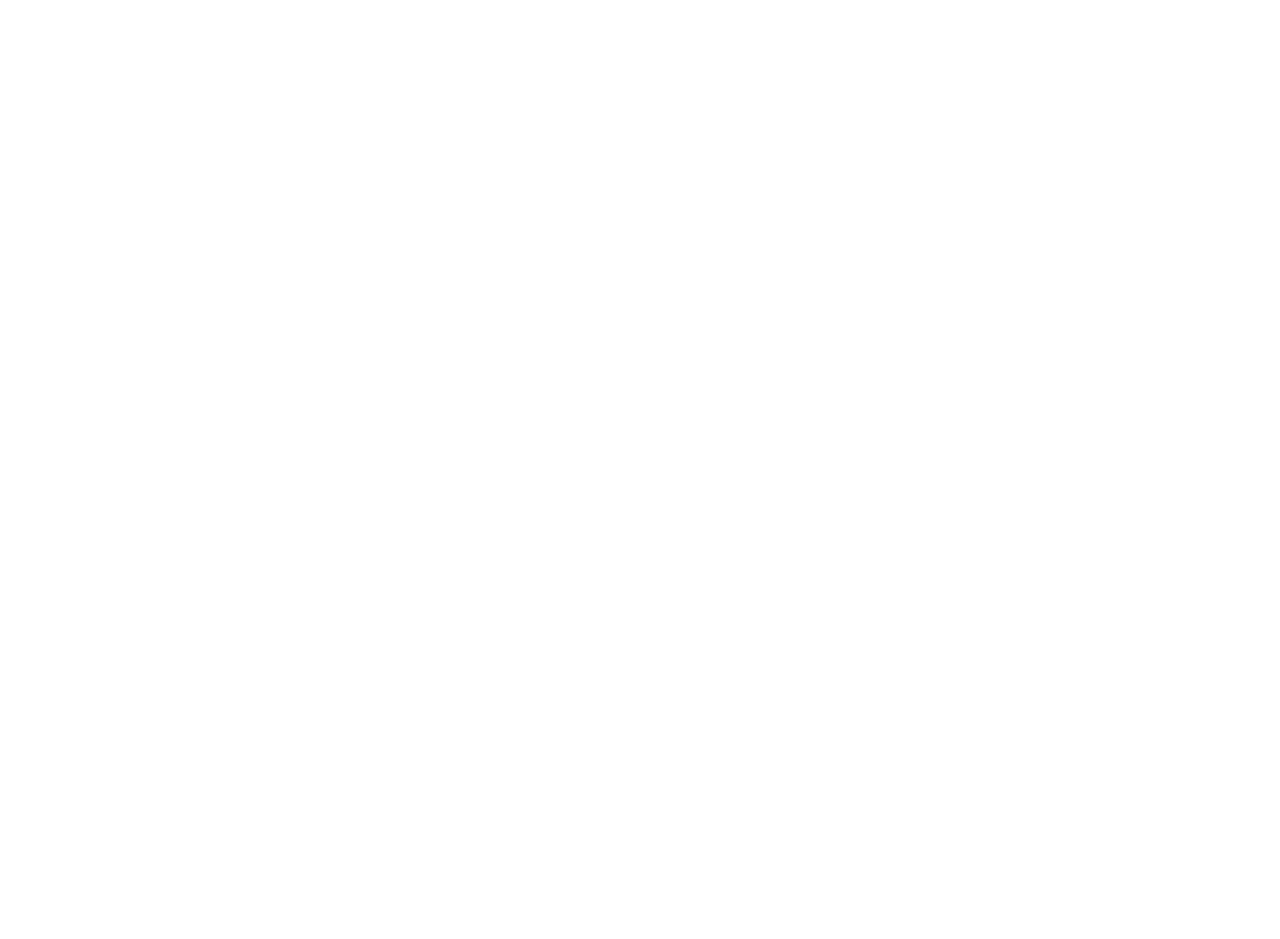
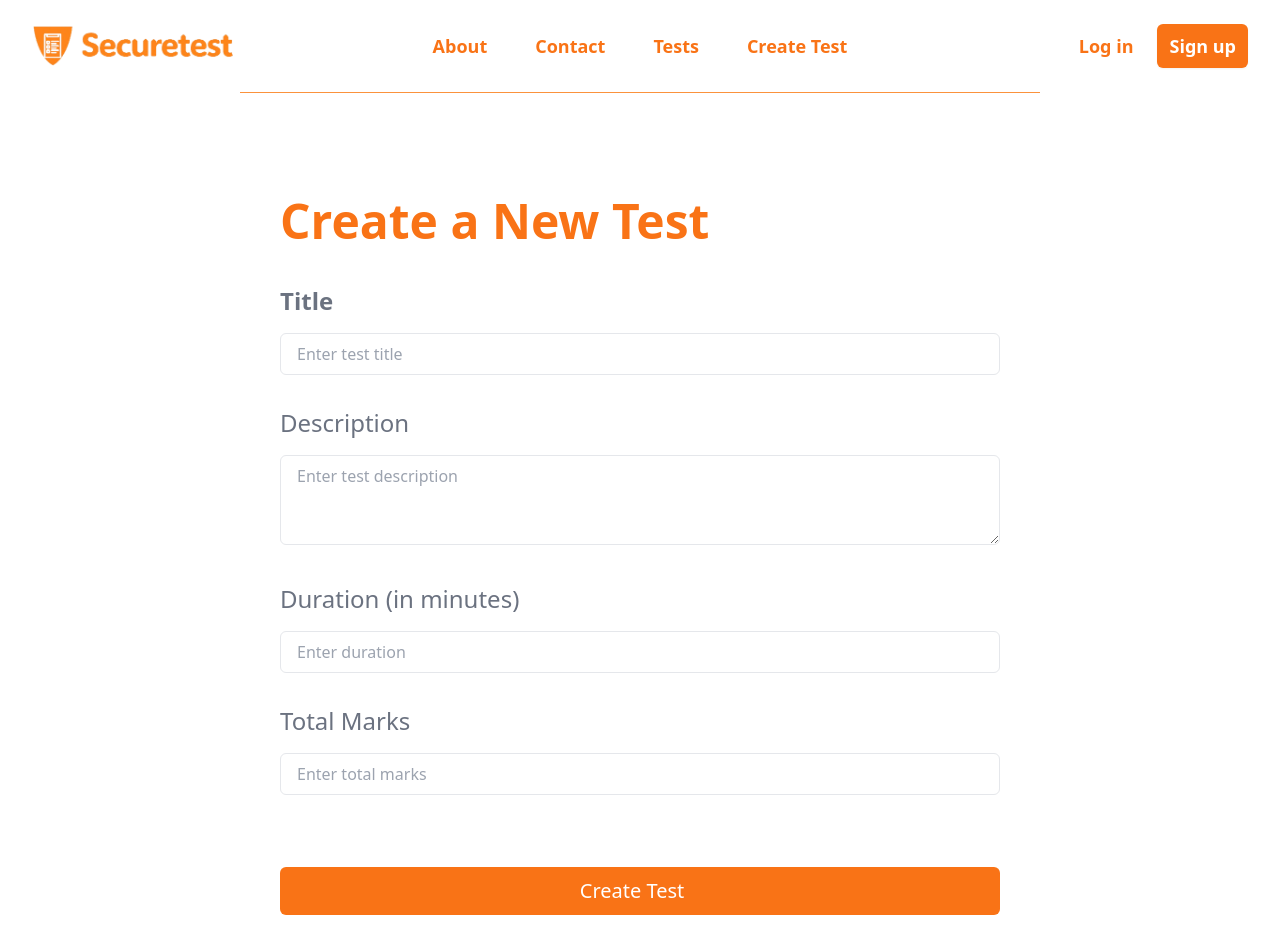
Before and after one commit to nidhibhaskar2206/SecureTestPlatform, a React (Vite) app in the folder client/: page /test-creation in a window 1280 px wide. Before the commit this address had no page. Before the commit the page ends 800 px from the top, so only its background shows below. Built offline with nearby package versions, Linux system fonts and the light colour scheme.

Commit message:
Create Test UI created

```diff
--- a/client/src/App.jsx
+++ b/client/src/App.jsx
@@ -10,6 +10,7 @@
 import { ToastContainer } from "react-toastify";
 import "react-toastify/dist/ReactToastify.css";
 import ContactPage from "./screens/Contact";
+import TestCreation from "./components/core/dashboard/tests/TestCreation";
 
 function App() {
   return (
@@ -33,6 +34,7 @@
         <Route path="/login" element={<LoginPage />} />
         <Route path="/register" element={<RegisterPage/>}/>
         <Route path="/contact" element={<ContactPage/>}/>
+        <Route path="/test-creation" element={<TestCreation/>} />
       </Routes>
     </Provider>
   );
--- a/client/src/components/common/Header.jsx
+++ b/client/src/components/common/Header.jsx
@@ -14,6 +14,7 @@
   { name: "About", link: "/about" },
   { name: "Contact", link: "/contact" },
   { name: "Tests", link: "/test" },
+  { name: "Create Test", link: "/test-creation" },
 ];
 
 export default function Header() {
--- /dev/null
+++ b/client/src/components/core/dashboard/tests/TestCreation.jsx
@@ -0,0 +1,107 @@
+import { useState } from "react";
+import Header from "../../../common/Header";
+
+const TestCreation = () => {
+  const [title, setTitle] = useState("");
+  const [description, setDescription] = useState("");
+  const [duration, setDuration] = useState("");
+  const [totalMarks, setTotalMarks] = useState("");
+
+  const handleSubmit = (e) => {
+    e.preventDefault();
+    const testDetails = {
+      title,
+      description,
+      duration,
+      totalMarks,
+    };
+    console.log("Test Created:", testDetails);
+    alert("Test Created Successfully!");
+  };
+
+  return (
+    <div className="">
+      <Header />
+      <div className="flex justify-center items-center">
+        <div className="w-[60%] mt-20 bg-white p-6">
+          <h2 className="text-5xl font-bold mb-10 text-orange-500">Create a New Test</h2>
+
+          <form onSubmit={handleSubmit}>
+            {/* Title */}
+            <div className="mb-8">
+              <label className="block font-semibold mb-4 text-gray-500 text-2xl">
+                Title
+              </label>
+              <input
+                type="text"
+                value={title}
+                onChange={(e) => setTitle(e.target.value)}
+                className="form-style w-full border px-4 py-2 rounded-md focus:outline-[0.5px] focus:outline-gray-300"
+                placeholder="Enter test title"
+                required
+              />
+            </div>
+
+            {/* Description */}
+            <div className="mb-8">
+              <label className="block text-gray-500 font-medium mb-4 text-2xl">
+                Description
+              </label>
+              <textarea
+                value={description}
+                onChange={(e) => setDescription(e.target.value)}
+                className="form-style w-full border px-4 py-2 rounded-md focus:outline-[0.5px] focus:outline-gray-300"
+                placeholder="Enter test description"
+                rows="3"
+                required
+              ></textarea>
+            </div>
+
+            {/* Duration */}
+            <div className="mb-8">
+              <label className="block text-gray-500 font-medium mb-4 text-2xl">
+                Duration (in minutes)
+              </label>
+              <input
+                type="number"
+                value={duration}
+                onChange={(e) => setDuration(e.target.value)}
+                className="form-style w-full border px-4 py-2 rounded-md focus:outline-[0.5px] focus:outline-gray-300"
+                placeholder="Enter duration"
+                required
+              />
+            </div>
+
+            {/* Total Marks */}
+            <div className="mb-8">
+              <label className="block text-gray-500 font-medium mb-4 text-2xl">
+                Total Marks
+              </label>
+              <input
+                type="number"
+                value={totalMarks}
+                onChange={(e) => setTotalMarks(e.target.value)}
+                className="form-style w-full border px-4 py-2 rounded-md focus:outline-[0.5px] focus:outline-gray-300"
+                placeholder="Enter total marks"
+                required
+              />
+            </div>
+
+            {/* Submit Button */}
+            <button
+              type="submit"
+              className="w-full mt-10 group relative inline-flex h-12 items-center justify-center overflow-hidden rounded-md bg-orange-500  px-6 font-medium text-white transition hover:shadow-[0_4px_15px_#ff9800]"
+            >
+              <div className="absolute inset-0 flex h-full w-full justify-center [transform:skew(-12deg)_translateX(-100%)] group-hover:duration-[1.5s] group-hover:[transform:skew(-12deg)_translateX(100%)]">
+                <div className="relative h-full w-8 bg-white/20"></div>
+              </div>
+              <span className="mr-4 text-xl">Create Test</span>
+            </button>
+          </form>
+        </div>
+      </div>
+    </div>
+  );
+};
+
+export default TestCreation;
--- a/client/src/redux/slices/themeSlice.js
+++ /dev/null
@@ -1,43 +0,0 @@
-import { createSlice } from "@reduxjs/toolkit";
-
-// Default to dark theme if no theme is set in localStorage
-const initialState = localStorage.getItem("theme") || "dark";
-
-// Ensure the theme is applied to the DOM on load
-if (initialState === "dark") {
-  document.documentElement.classList.add("dark");
-} else {
-  document.documentElement.classList.remove("dark");
-}
-
-const themeSlice = createSlice({
-  name: "theme",
-  initialState,
-  reducers: {
-    toggleTheme: (state) => {
-      const newTheme = state === "dark" ? "light" : "dark";
-      localStorage.setItem("theme", newTheme); // Persist theme in localStorage
-      // Apply the theme to the HTML root element
-      if (newTheme === "dark") {
-        document.documentElement.classList.add("dark");
-      } else {
-        document.documentElement.classList.remove("dark");
-      }
-      return newTheme;
-    },
-    setTheme: (state, action) => {
-      const newTheme = action.payload || "dark"; // Ensure fallback to dark
-      localStorage.setItem("theme", newTheme);
-      // Apply the theme to the HTML root element
-      if (newTheme === "dark") {
-        document.documentElement.classList.add("dark");
-      } else {
-        document.documentElement.classList.remove("dark");
-      }
-      return newTheme;
-    },
-  },
-});
-
-export const { toggleTheme, setTheme } = themeSlice.actions;
-export default themeSlice.reducer;
--- a/client/src/screens/HomePage.jsx
+++ b/client/src/screens/HomePage.jsx
@@ -1,4 +1,4 @@
-import React from "react";
+// import React from "react";
 import Header from "../components/common/Header";
 import { Link } from "react-router-dom";
 import Hero from "../assets/Hero.jpg";
```
